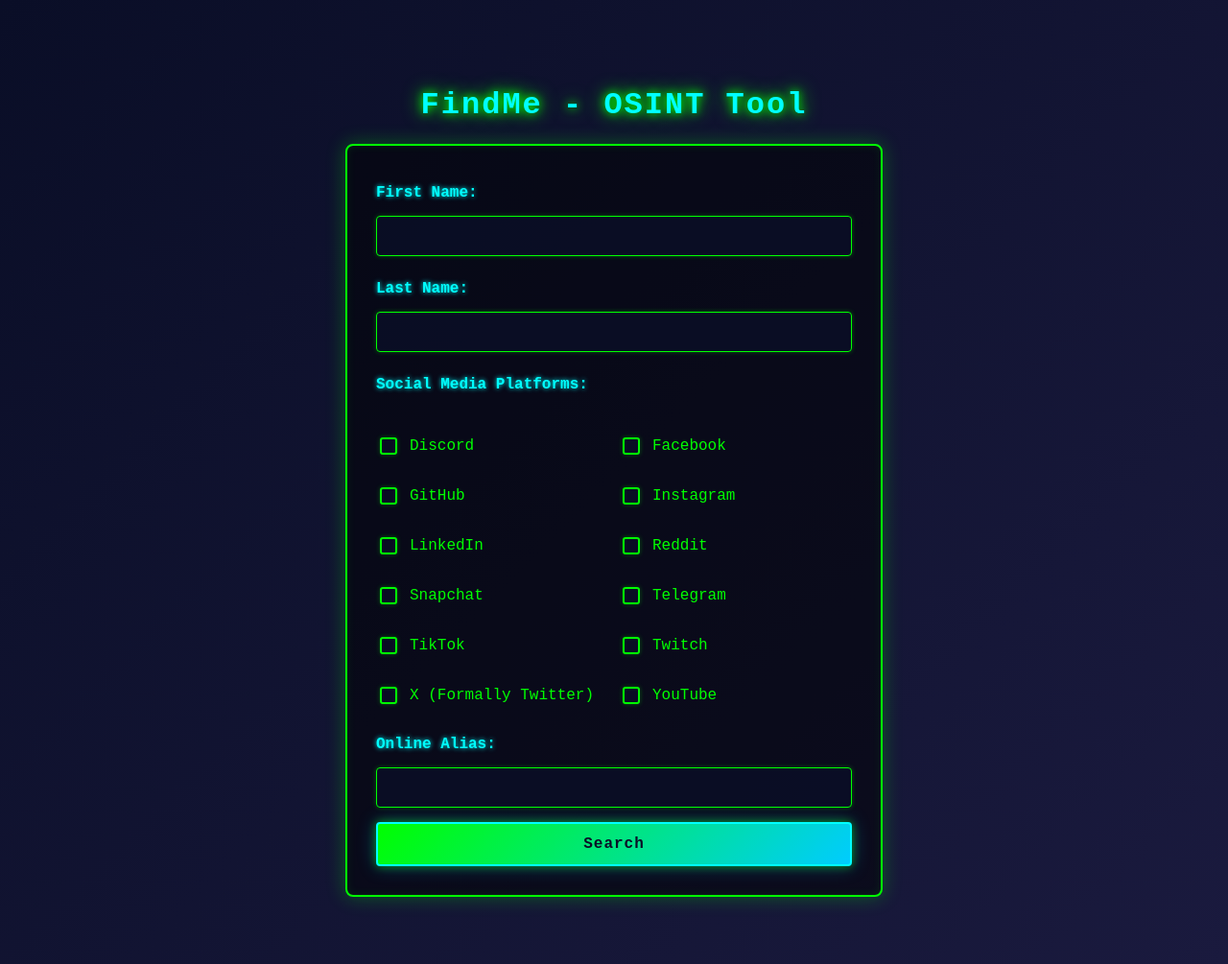
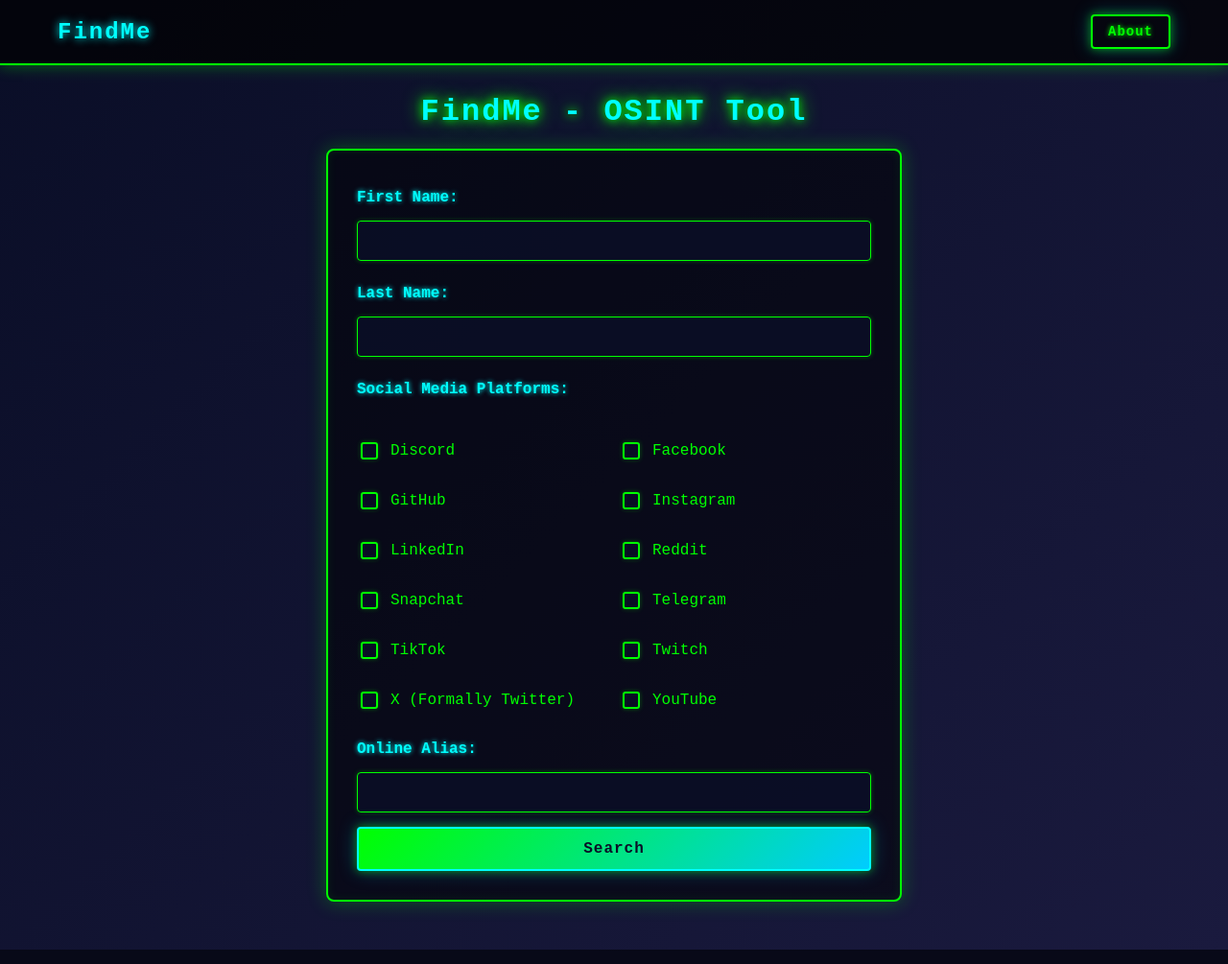
Before and after one commit to UnDefinedCS/findme, a Flask app: page / in a window 1280 px wide. Shown: the whole page at 96% size. Run offline with Flask 3, Linux system fonts and the light colour scheme.

Commit message:
Added navbar and about button
I added the navbar as a seprate html file and the about button for the future about page.

```diff
--- a/static/css/style.css
+++ b/static/css/style.css
@@ -6,10 +6,59 @@ body {
     font-family: 'Courier New', monospace;
     background: linear-gradient(135deg, #0a0e27 0%, #1a1a3e 100%);
     color: #00ff00;
-    max-width: 600px;
-    margin: 50px auto;
-    padding: 20px;
+    margin: 0;
+    padding: 0;
     min-height: 100vh;
+}
+
+.navbar {
+    background: rgba(0, 0, 0, 0.7);
+    border-bottom: 2px solid #00ff00;
+    padding: 0;
+    box-shadow: 0 0 15px rgba(0, 255, 0, 0.4);
+}
+
+.navbar-container {
+    display: flex;
+    justify-content: space-between;
+    align-items: center;
+    max-width: 1200px;
+    margin: 0 auto;
+    padding: 15px 20px;
+}
+
+.navbar-title {
+    color: #00ffff;
+    margin: 0;
+    font-size: 24px;
+    letter-spacing: 2px;
+    text-shadow: 0 0 10px #00ffff;
+}
+
+.navbar-menu {
+    display: flex;
+    gap: 15px;
+}
+
+.nav-button {
+    padding: 8px 16px;
+    background: transparent;
+    color: #00ff00;
+    border: 2px solid #00ff00;
+    border-radius: 4px;
+    cursor: pointer;
+    font-family: 'Courier New', monospace;
+    font-size: 14px;
+    transition: all 0.3s ease;
+    text-shadow: 0 0 5px #00ff00;
+}
+
+.nav-button:hover {
+    background: rgba(0, 255, 0, 0.1);
+    box-shadow: 0 0 10px rgba(0, 255, 0, 0.6);
+    color: #00ffff;
+    border-color: #00ffff;
+    text-shadow: 0 0 8px #00ffff;
 }
 
 h1 {
@@ -17,6 +66,8 @@ h1 {
     text-shadow: 0 0 10px #00ff00, 0 0 20px #00ff00;
     letter-spacing: 2px;
     color: #00ffff;
+    max-width: 600px;
+    margin: 30px auto 20px;
 }
 
 form {
@@ -28,6 +79,8 @@ form {
     border: 2px solid #00ff00;
     border-radius: 8px;
     box-shadow: 0 0 20px rgba(0, 255, 0, 0.3), inset 0 0 10px rgba(0, 255, 0, 0.1);
+    max-width: 600px;
+    margin: 0 auto 50px;
 }
 
 label {
--- a/templates/index.html
+++ b/templates/index.html
@@ -5,6 +5,7 @@
     <link rel="stylesheet" href="{{ url_for('static', filename='css/style.css') }}">
 </head>
 <body>
+    {% include 'nav.html' %}
     <h1>FindMe - OSINT Tool</h1>
     {% if not loading %}
         <form method="POST">
--- /dev/null
+++ b/templates/nav.html
@@ -0,0 +1,8 @@
+<nav class="navbar">
+    <div class="navbar-container">
+        <h2 class="navbar-title">FindMe</h2>
+        <div class="navbar-menu">
+            <button class="nav-button">About</button>
+        </div>
+    </div>
+</nav>
```
